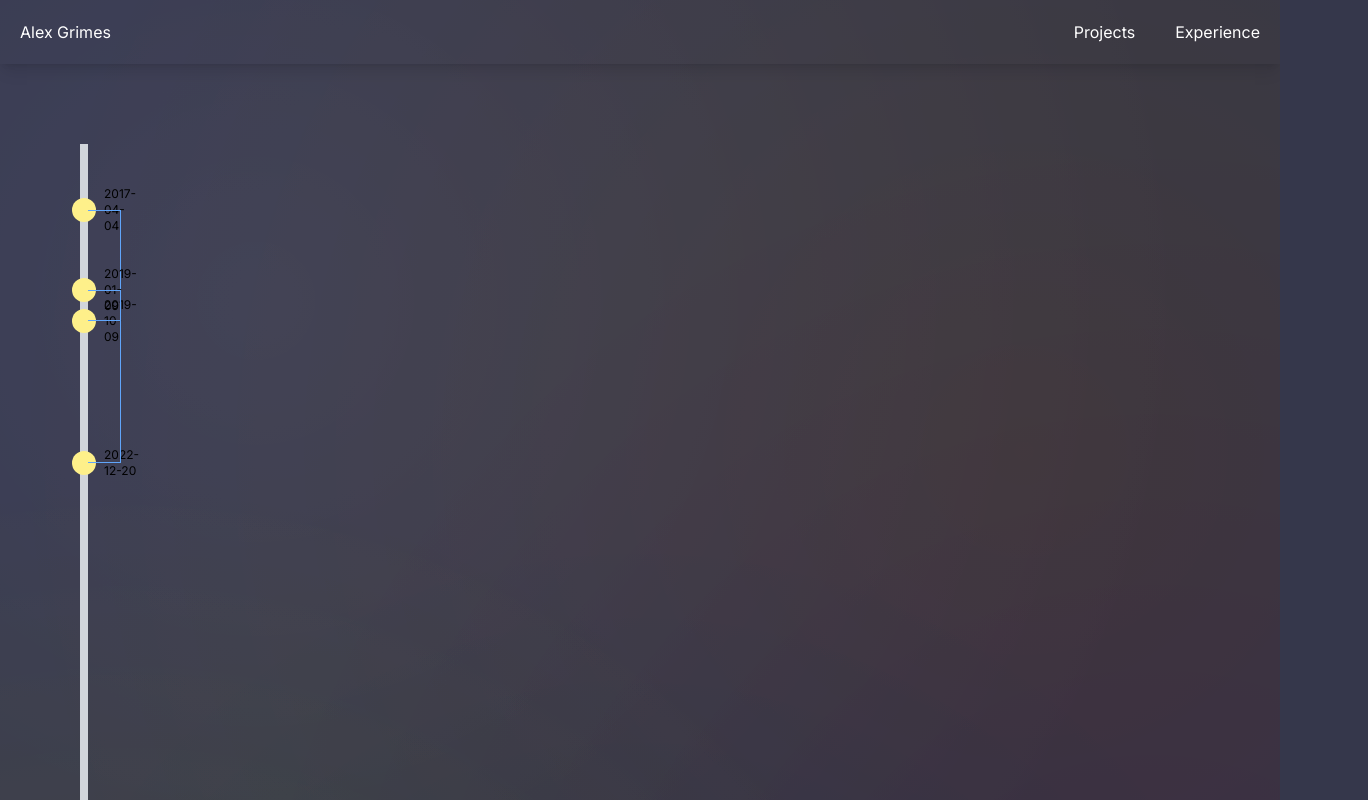
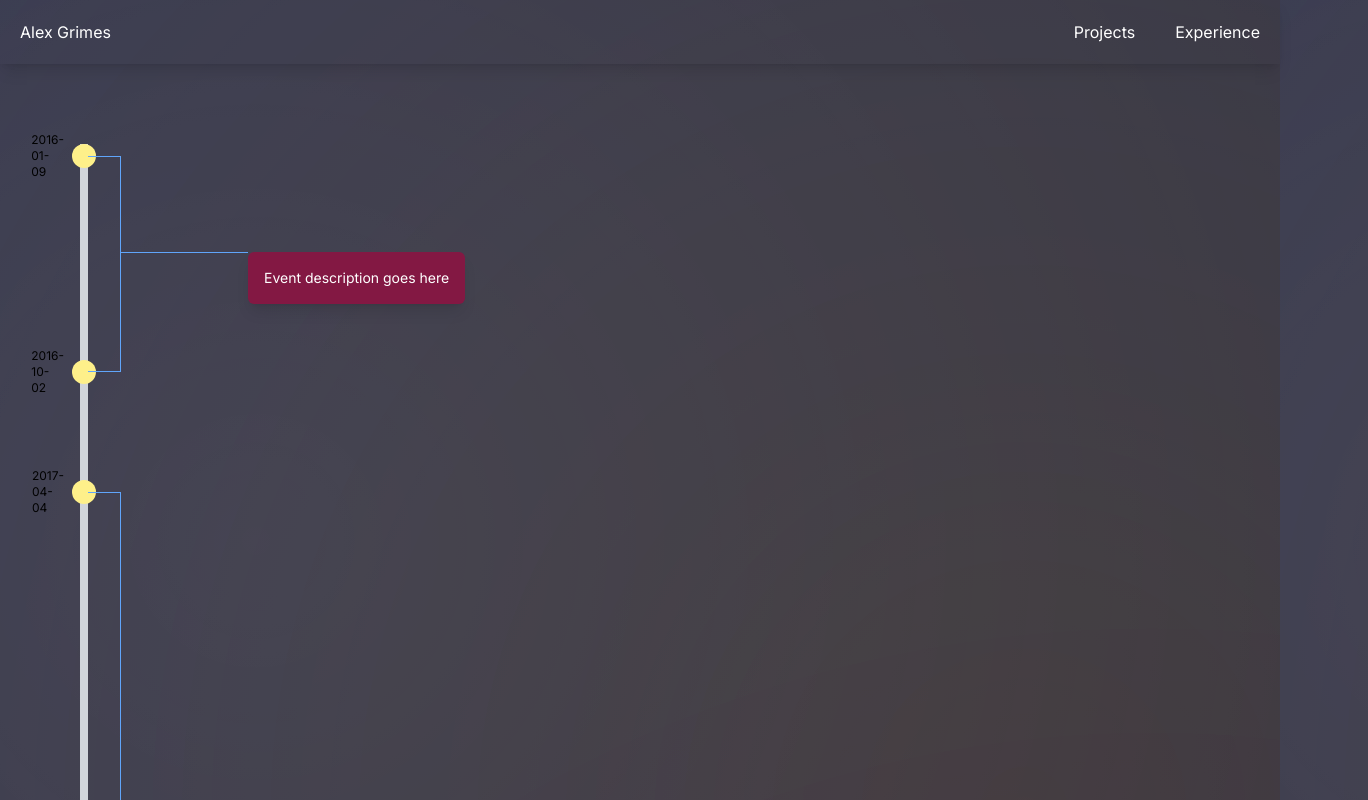
Before and after one commit to agrimes23/PortfolioSoftwareEngineer, a Next.js app: page /experience in a window 1280 px wide. Shown: the top 800 px of the page, 1368 px wide, since content can reach past the window. Built offline with nearby package versions, Linux system fonts and the light colour scheme.

Commit message:
timeline with text works, but needs to be full width of screen without overextending the screen width

```diff
--- a/src/app/components/Timeline.tsx
+++ b/src/app/components/Timeline.tsx
@@ -1,30 +1,67 @@
-import React from 'react';
-import { calculatePosition } from '../utils/calculatePosition';
-import dayjs from 'dayjs';
-import TimelineBracket from './TimelineBracket';
+import React from "react";
+import { calculatePosition } from "../utils/calculatePosition";
+import dayjs from "dayjs";
+import TimelineBracket from "./TimelineBracket";
 
 const events = [
-  { startDate: '2017-04-04', endDate: '2019-10-09' },
-  { startDate: '2019-01-09', endDate: '2022-12-20' },
+  {
+    startDate: "2017-04-04",
+    endDate: "2019-10-09",
+    description: "sa dfa ssdsa fdfas asdf asdlkfjasldf",
+  },
+  {
+    startDate: "2019-01-09",
+    endDate: "2022-12-20",
+    description: "asdfsdafasdf",
+  },
+  {
+    startDate: "2022-04-09",
+    endDate: "2024-03-02",
+    description: "asdfsdafasdf",
+  },
+  {
+    startDate: "2016-01-09",
+    endDate: "2016-10-02",
+    description: "asdfsdafasdf",
+  },
 ];
 
 const Timeline: React.FC = () => {
-  const minDate = '2016-01-01'; // Timeline start date
-  const maxDate = dayjs().format('YYYY-MM-DD'); // Timeline end date (current date)
+  const minDate = "2016-01-01"; // Timeline start date
+  const maxDate = dayjs().format("YYYY-MM-DD"); // Timeline end date (current date)
 
   return (
-    <div className="relative h-[150vh] w-2 bg-gray-300 ml-20 my-20">
-      {events.map((event) => {
-        const startPercentage = calculatePosition(event.startDate, minDate, maxDate);
-        const endPercentage = calculatePosition(event.endDate, minDate, maxDate);
+    <>
+      <div className="relative h-[300vh] w-2 bg-gray-300 ml-20 my-20"></div>
 
-        const midPercentage = (startPercentage + endPercentage) / 2;
+      <div className="absolute w-full max-w-screen h-[300vh] ml-20 my-20">
+        {events.map((event, index) => {
+          const startPercentage = calculatePosition(
+            event.startDate,
+            minDate,
+            maxDate
+          );
+          const endPercentage = calculatePosition(
+            event.endDate,
+            minDate,
+            maxDate
+          );
 
-        return (
-          <TimelineBracket startDate={event.startDate} endDate={event.endDate} startPercentage={startPercentage} endPercentage={endPercentage} midPercentage={midPercentage}/>
-        );
-      })}
-    </div>
+          const midPercentage = (startPercentage + endPercentage) / 2;
+
+          return (
+            <TimelineBracket
+              startDate={event.startDate}
+              endDate={event.endDate}
+              startPercentage={startPercentage}
+              endPercentage={endPercentage}
+              midPercentage={midPercentage}
+              index={index}
+            />
+          );
+        })}
+      </div>
+    </>
   );
 };
 
--- a/src/app/components/TimelineBracket.tsx
+++ b/src/app/components/TimelineBracket.tsx
@@ -1,4 +1,4 @@
-import React from 'react'
+import React from "react";
 
 interface TimelineBracketProps {
   startDate: string;
@@ -6,17 +6,37 @@ interface TimelineBracketProps {
   startPercentage: number;
   endPercentage: number;
   midPercentage: number;
+  index: number;
 }
 
-const TimelineBracket: React.FC<TimelineBracketProps> = ({startDate, endDate, startPercentage, endPercentage, midPercentage}) => {
+const TimelineBracket: React.FC<TimelineBracketProps> = ({
+  startDate,
+  endDate,
+  startPercentage,
+  endPercentage,
+  midPercentage,
+  index,
+}) => {
+  const getLineLengthAndPosition = (index: number) => {
+    if (index % 3 === 0) {
+      return { lineLength: "w-32", boxPosition: "left-40", hoverLength: "" }; // Short line, closer box
+    } else if (index % 3 === 1) {
+      return { lineLength: "w-48", boxPosition: "left-56" }; // Medium line, middle box
+    } else {
+      return { lineLength: "w-64", boxPosition: "left-72" }; // Long line, farther box
+    }
+  };
+
+  const { lineLength, boxPosition } = getLineLengthAndPosition(index);
+
   return (
-    <div className="absolute h-96 w-2">
+    <div className="w-full ">
       {/* Start node */}
       <div
         className="absolute w-6 h-6 bg-yellow-200 rounded-full"
-        style={{ top: `${startPercentage}%`, left: '-0.5rem' }}
+        style={{ top: `${startPercentage}%`, left: "-0.5rem" }}
       >
-        <span className="absolute left-8 top-1/2 transform -translate-y-1/2 text-xs">
+        <span className="absolute right-8 top-1/2 transform -translate-y-1/2 text-xs">
           {startDate}
         </span>
       </div>
@@ -24,27 +44,27 @@ const TimelineBracket: React.FC<TimelineBracketProps> = ({startDate, endDate, st
       {/* End node */}
       <div
         className="absolute w-6 h-6 bg-yellow-200 rounded-full"
-        style={{ top: `${endPercentage}%`, left: '-0.5rem' }}
+        style={{ top: `${endPercentage}%`, left: "-0.5rem" }}
       >
-        <span className="absolute left-8 top-1/2 transform -translate-y-1/2 text-xs">
+        <span className="absolute right-8 top-1/2 transform -translate-y-1/2 text-xs">
           {endDate}
         </span>
       </div>
 
       {/* Midpoint node (the bracket) */}
       <div
-        className="absolute"
-        style={{ top: `${midPercentage}%`, left: '1rem' }}
+        className="absolute ml-20"
+        style={{ top: `${midPercentage}%`, left: "1rem" }}
       ></div>
 
       {/* Connecting bracket (line) */}
       <div
-        className="relative overflow-visible transform origin-left transition-transform duration-300 w-10 group hover"
+        className="absolute overflow-visible transform origin-left transition-transform duration-300 w-full max-w-screen group hover"
         style={{
           top: `${startPercentage}%`,
-          left: '0.5rem',
+          left: "0.5rem",
           height: `${endPercentage - startPercentage}%`,
-          transform: 'translateX(0%)',
+          transform: "translateX(0%)",
         }}
       >
         {/* Extend the line horizontally */}
@@ -65,13 +85,28 @@ const TimelineBracket: React.FC<TimelineBracketProps> = ({startDate, endDate, st
           className="absolute bg-blue-400 transition-all duration-100 left-[2rem] w-[1px] group-hover:w-[3px] group-hover:h-[2px] group-hover:left-[2.3rem] group-hover:shadow-glow"
           style={{
             top: 12,
-            height: '100%',
+            height: "100%",
           }}
         />
+        {/* Horizontal line extending from midpoint */}
+        <div className="w-full">
+          <div
+            className={`absolute bg-blue-400 h-[1px] group-hover:h-[3px] left-[2rem] group-hover:left-[2.3rem] w-32 group-hover:w-36 transition-all duration-100 ${lineLength}`}
+            style={{ top: `50%` }}
+          />
+
+          {/* Text box connected to the horizontal line */}
+
+          <div
+            className={`absolute bg-pink-900 text-white p-4 rounded-md shadow-lg transition-transform duration-100 group-hover:w-28 group-hover:h-24 ${boxPosition}`}
+            style={{ top: `50%` }}
+          >
+            <p className="text-sm">Event description goes here</p>
+          </div>
+        </div>
       </div>
-
     </div>
   );
-}
+};
 
-export default TimelineBracket
+export default TimelineBracket;
```
